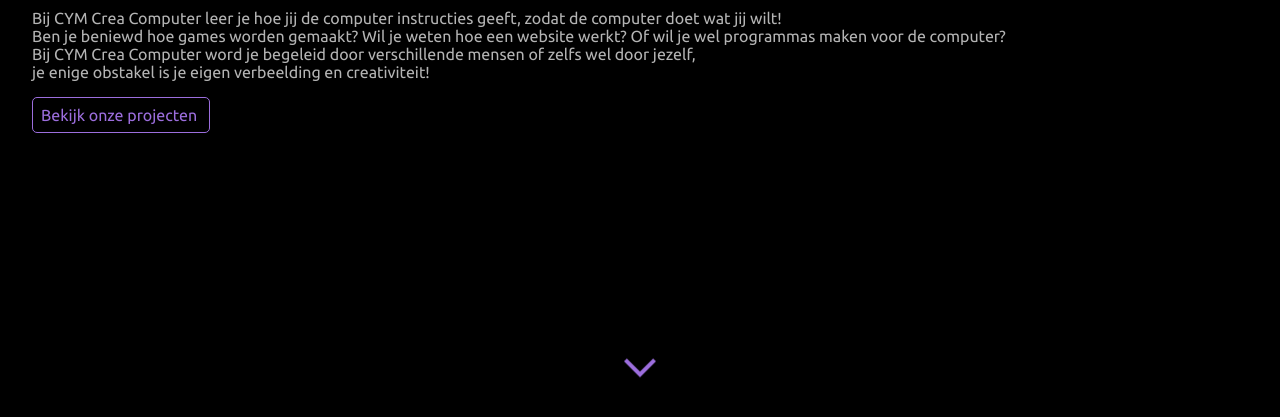
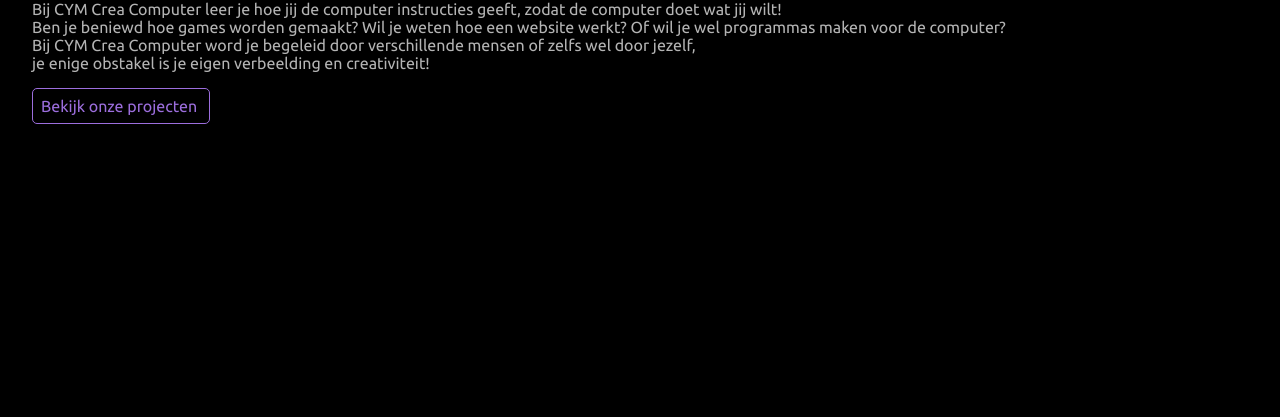
Before and after one commit to CodeFoxDev/Cym-center, a plain HTML site: page index.html in a window 1280 px wide. Shown: the part 369-786 px from the top of the page. Drawn offline with Linux system fonts and the light colour scheme.

Commit message:
Finialized home page

```diff
--- a/index.html
+++ b/index.html
@@ -65,14 +65,6 @@
         </p>
         <a class="link" href="/projects">Bekijk onze projecten</a>
       </div>
-      <div class="arrow-down">
-        <a href="#second">
-          <img src="/static/assets/expand_more.svg" alt="Expand more">
-        </a>
-      </div>
-    </section>
-    <section class="sect home blob" id="second">
-
     </section>
   </main>
 </body>
--- a/static/style.css
+++ b/static/style.css
@@ -164,8 +164,8 @@ nav>input:checked~.page-cover {
 
 @media (max-width: 600px) {
   nav>.links {
+    justify-content: right;
     width: 80%;
-    justify-content: right;
   }
 
   nav>.links>a {
@@ -183,7 +183,7 @@ main {
 
 section.front.home {
   box-sizing: border-box;
-  height: calc(100vh - 5.9rem);
+  height: calc(100vh - 7rem);
   padding: 1rem;
   display: flex;
   align-items: center;
```
